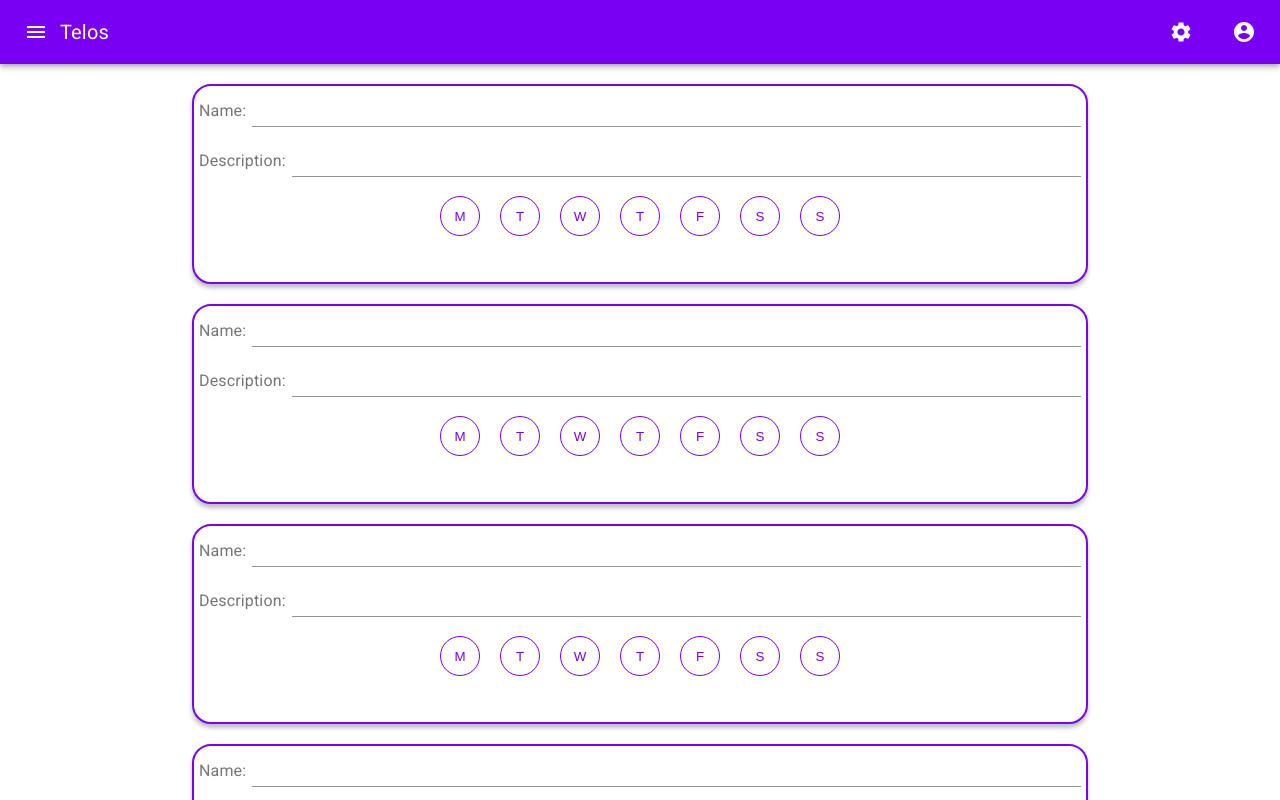
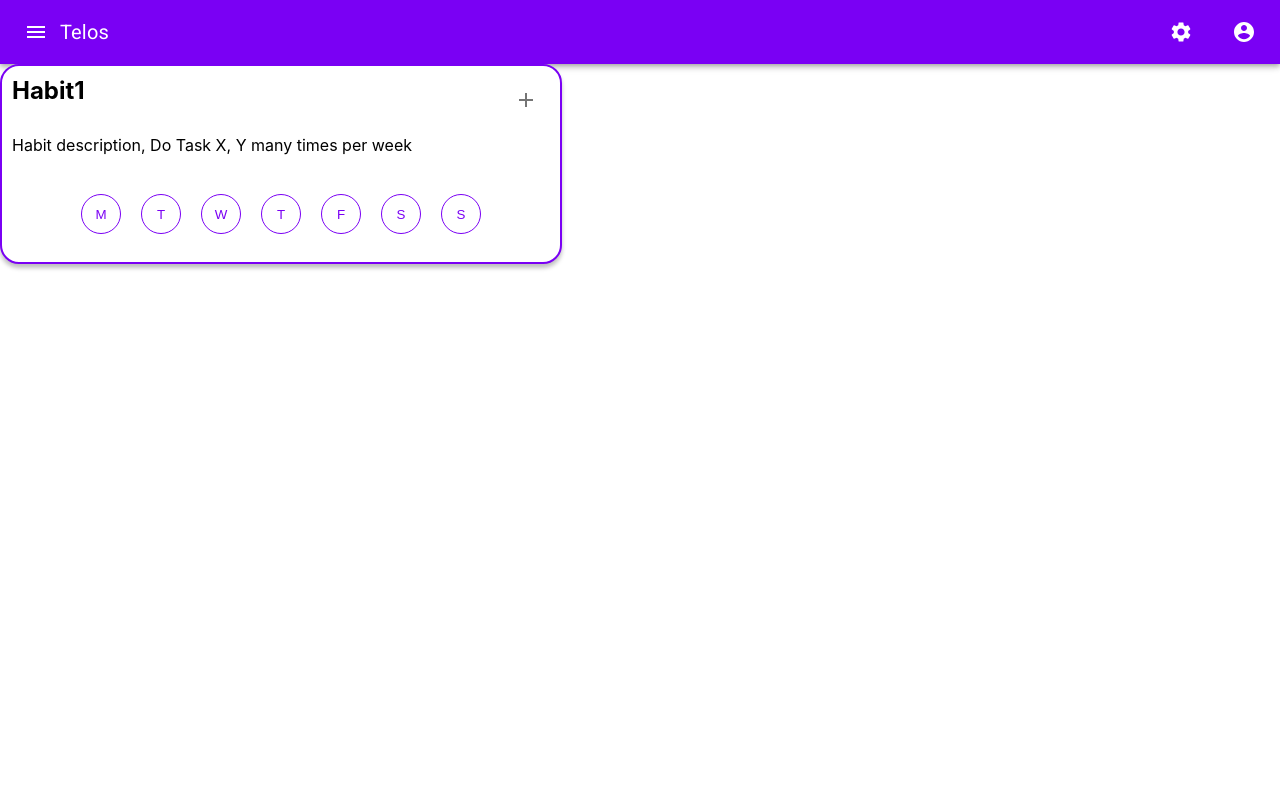
Before and after one commit to UOA-SE701-Group3-2021/3Lancers, a React (Create React App) app in the folder telos-frontend/: page /habittracker in a window 1280 px wide. Shown: the top 800 px of the page. Built offline with nearby package versions, Linux system fonts and the light colour scheme.

Commit message:
Revert "Multiple habit tracker components implemented"
This reverts commit 9fe32faa360eaaa542499e01888740953993fede.

```diff
--- a/telos-frontend/src/components/habit-tracker/DashboardHabitTracker.jsx
+++ b/telos-frontend/src/components/habit-tracker/DashboardHabitTracker.jsx
@@ -1,55 +1,207 @@
-import { InputLabel, TextField } from '@material-ui/core';
+import { useState } from 'react';
+import AddIcon from '@material-ui/icons/Add';
+import {
+  IconButton,
+  Box,
+  Button,
+  Dialog,
+  TextField,
+  InputLabel,
+  MenuItem,
+  Select,
+  Radio,
+  RadioGroup,
+  FormControlLabel,
+} from '@material-ui/core';
 import WeekScheduleBar from './WeekScheduleBarHabitTracker';
 import habitStyle from './HabitTracker.module.css';
+
 // This react component draws a Material-UI Habit Tracker in Journal View for the user to note their habituals
-const DashboardHabitTracker = () => (
+const DashboardHabitTracker = () => {
+  // The functions that update and save the changes
+  const [habitTitle, setTitle] = useState('Habit1');
+  const [tempTitle, setTempTitle] = useState(habitTitle);
+  const [habitDes, setDes] = useState('Habit description, Do Task X, Y many times per week');
+  const [tempDes, setTempDes] = useState(habitDes);
+  const [weeks, setWeeks] = useState('1');
+  const [startDate, setStartDate] = useState('2021-01-01');
+  const [endType, setEndType] = useState('Never');
+  const [endDate, setEndDate] = useState('');
+
+  // If the add button of the main widget is clicked, isEdit will become true then unhides the pop-out window.
+  // If the save or close buttons of the pop-out window is clicked, isEdit will become false then hides the pop-out window.
+  const [isEdit, setEditStatus] = useState(false);
+
+  // The following functions are for saving the drafts
+  const handleChangeOnName = (event) => {
+    setTempTitle(event.target.value);
+  };
+
+  const handleChangeOnDes = (event) => {
+    setTempDes(event.target.value);
+  };
+
+  const handleChangeOnWeeks = (event) => {
+    setWeeks(event.target.value);
+  };
+
+  const handleChangeOnStartDate = (event) => {
+    setStartDate(event.target.value);
+  };
+
+  const handleChangeOnEndDate = (event) => {
+    setEndDate(event.target.value);
+  };
+
+  const handleChangeOnEndType = (event) => {
+    setEndType(event.target.value);
+  };
+
+  // Save the changes and render
+  const saveChange = () => {
+    setTitle(tempTitle);
+    setDes(tempDes);
+  };
+
+  return (
     // Main window of the widgets
     <div>
       <div className={habitStyle.cardContainer}>
+        <div className={habitStyle.HabitTitle}>
+          <h2>{habitTitle}</h2>
+          <span className={habitStyle.AddIcon}>
+            <IconButton onClick={() => setEditStatus(true)}>
+              <AddIcon />
+            </IconButton>
+          </span>
+        </div>
+        <div className={habitStyle.HabitContent}>
+          <p>{habitDes}</p>
+        </div>
+        <WeekScheduleBar />
+      </div>
+      {/* Pop out window of the widget */}
+      <Dialog
+        open={isEdit}
+        onClose={() => {
+          setEditStatus(false);
+        }}
+        classes={{
+          root: {
+            borderRadius: 16,
+          },
+        }}
+        aria-labelledby="form-dialog-title"
+      >
+        <Box className={`${isEdit === true ? habitStyle.menuContainer : habitStyle.hidden}`}>
+          <div className={habitStyle.menuHeader}>
+            <Button
+              id={habitStyle.saveButton}
+              variant="contained"
+              onClick={() => {
+                saveChange();
+                setEditStatus(false);
+              }}
+            >
+              save
+            </Button>
+            <h2>New Habit</h2>
+            <Button
+              id={habitStyle.closeButton}
+              variant="contained"
+              onClick={() => {
+                setEditStatus(false);
+                setTempTitle(habitTitle);
+                setTempDes(habitDes);
+              }}
+            >
+              ×
+            </Button>
+          </div>
+          <div className={habitStyle.menuBody}>
+            <div className={habitStyle.habitInfo}>
               <div className={habitStyle.habitName}>
                 <InputLabel id={habitStyle.name}>Name:</InputLabel>
-        <TextField id="standard-basic" fullWidth />
+                <TextField
+                  id="standard-basic"
+                  value={tempTitle}
+                  onChange={handleChangeOnName}
+                  fullWidth
+                />
               </div>
               <div className={habitStyle.habitDetail}>
                 <InputLabel id={habitStyle.description}>Description:</InputLabel>
-        <TextField id="standard-multiline-flexible" fullWidth rowsMax={2} multiline />
+                <TextField
+                  id="standard-basic"
+                  value={tempDes}
+                  onChange={handleChangeOnDes}
+                  fullWidth
+                />
               </div>
+            </div>
+            <div className={habitStyle.weekInfo}>
+              <InputLabel id={habitStyle.repeatsOn}>Repeats on</InputLabel>
               <WeekScheduleBar />
             </div>
-    <div className={habitStyle.cardContainer}>
-      <div className={habitStyle.habitName}>
-        <InputLabel id={habitStyle.name}>Name:</InputLabel>
-        <TextField id="standard-basic" fullWidth />
+            <div className={habitStyle.timeSetting}>
+              <div className={habitStyle.startDate}>
+                <InputLabel id={habitStyle.start}>Starts:</InputLabel>
+                <TextField
+                  id="date"
+                  type="date"
+                  value={startDate}
+                  onChange={handleChangeOnStartDate}
+                  InputLabelProps={{
+                    shrink: true,
+                  }}
+                />
               </div>
-      <div className={habitStyle.habitDetail}>
-        <InputLabel id={habitStyle.description}>Description:</InputLabel>
-        <TextField id="standard-multiline-flexible" fullWidth rowsMax={2} multiline />
+              <div className={habitStyle.repeat}>
+                <InputLabel id={habitStyle.selectWeeks}>Repeats every</InputLabel>
+                <Select
+                  labelId="selectWeeks"
+                  id="demo-simple-select"
+                  value={weeks}
+                  onChange={handleChangeOnWeeks}
+                >
+                  <MenuItem value={1}>1 week</MenuItem>
+                  <MenuItem value={2}>2 weeks</MenuItem>
+                  <MenuItem value={4}>4 weeks</MenuItem>
+                  <MenuItem value={6}>6 weeks</MenuItem>
+                </Select>
               </div>
-      <WeekScheduleBar />
-    </div>
-    <div className={habitStyle.cardContainer}>
-      <div className={habitStyle.habitName}>
-        <InputLabel id={habitStyle.name}>Name:</InputLabel>
-        <TextField id="standard-basic" fullWidth />
-      </div>
-      <div className={habitStyle.habitDetail}>
-        <InputLabel id={habitStyle.description}>Description:</InputLabel>
-        <TextField id="standard-multiline-flexible" fullWidth rowsMax={2} multiline />
-      </div>
-      <WeekScheduleBar />
-    </div>
-    <div className={habitStyle.cardContainer}>
-      <div className={habitStyle.habitName}>
-        <InputLabel id={habitStyle.name}>Name:</InputLabel>
-        <TextField id="standard-basic" fullWidth />
-      </div>
-      <div className={habitStyle.habitDetail}>
-        <InputLabel id={habitStyle.description}>Description:</InputLabel>
-        <TextField id="standard-multiline-flexible" fullWidth rowsMax={2} multiline />
-      </div>
-      <WeekScheduleBar />
+              <div className={habitStyle.endDate}>
+                <InputLabel id={habitStyle.end}>Ends:</InputLabel>
+                <RadioGroup
+                  row
+                  aria-label="endType"
+                  name="endType"
+                  value={endType}
+                  onChange={handleChangeOnEndType}
+                >
+                  <FormControlLabel
+                    value="Never"
+                    control={<Radio color="primary" />}
+                    label="Never"
+                  />
+                  <FormControlLabel value="On" control={<Radio color="primary" />} label="On" />
+                  <TextField
+                    id="endDate"
+                    type="date"
+                    value={endDate}
+                    onChange={handleChangeOnEndDate}
+                    InputLabelProps={{
+                      shrink: true,
+                    }}
+                  />
+                </RadioGroup>
               </div>
             </div>
+          </div>
+        </Box>
+      </Dialog>
+    </div>
   );
+};
 
 export default DashboardHabitTracker;
--- a/telos-frontend/src/components/habit-tracker/HabitTracker.module.css
+++ b/telos-frontend/src/components/habit-tracker/HabitTracker.module.css
@@ -76,11 +76,8 @@
 }
 
 .cardContainer {
-  position: static;
-  margin-left : 15%;
-  margin-top: 20px;
-  margin-bottom: 20px;
-  width: 70%;
+  position: absolute;
+  width: 562px;
   height: 200px;
   text-align: left !important;
   background: #ffffff;
@@ -89,8 +86,6 @@
   box-sizing: border-box;
   box-shadow: 0px 4px 4px rgba(0, 0, 0, 0.25);
   border-radius: 19px;
-  padding-left: 5px;
-  padding-right: 5px;
 }
 
 .HabitTitle {
```
Lines whose indentation alone changed are shown as unchanged.
